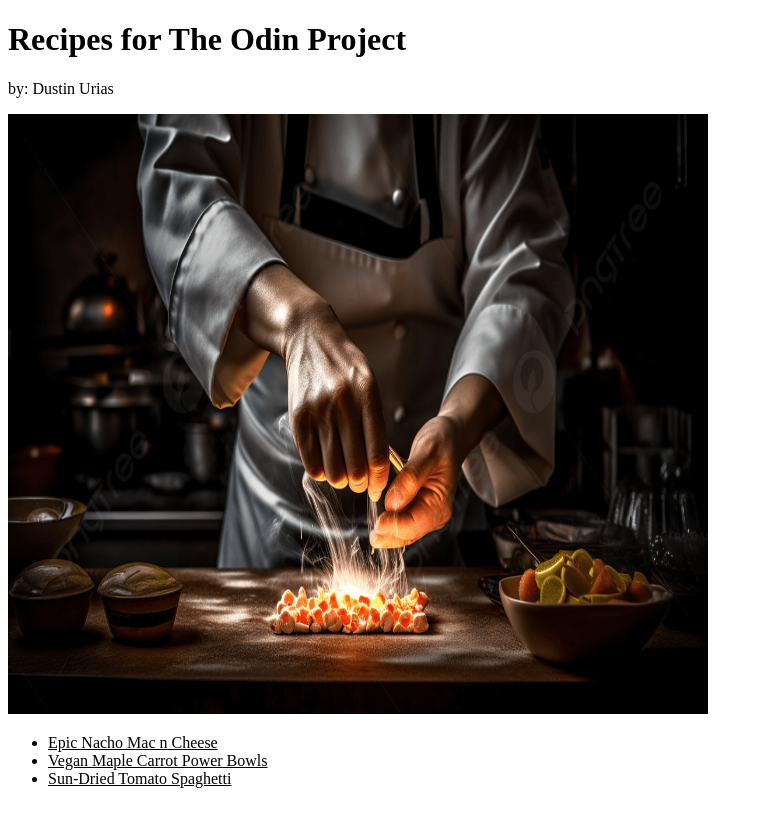
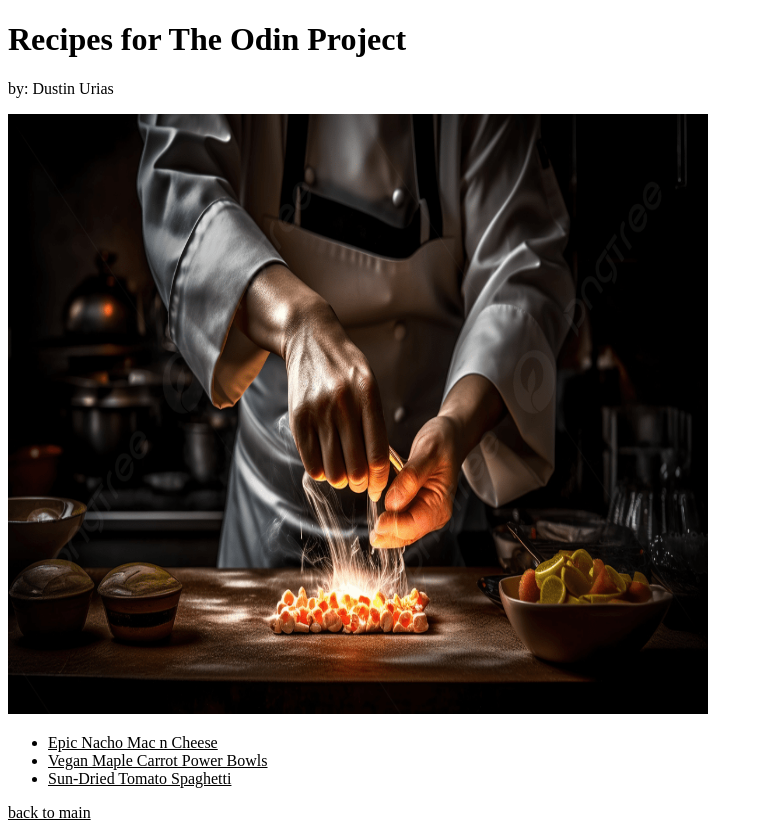
Before and after one commit to dusurias/odin-projects, a plain HTML site: page 00-odin-recipes/index.html in a window 1280 px wide. Shown: the whole page, without its empty margins (0-763 px from the left). Before the commit the page ends 804 px from the top, so only its background shows below. Drawn offline with Linux system fonts and the light colour scheme.

Commit message:
add a back button

```diff
--- a/00-odin-recipes/index.html
+++ b/00-odin-recipes/index.html
@@ -22,6 +22,6 @@
     <li><a href="recipes/spaghetti.html">Sun-Dried Tomato Spaghetti</a></li>
     </ul>
 
-
+    <a href="../index.html">back to main</a>
 </body>
 </html>
```
